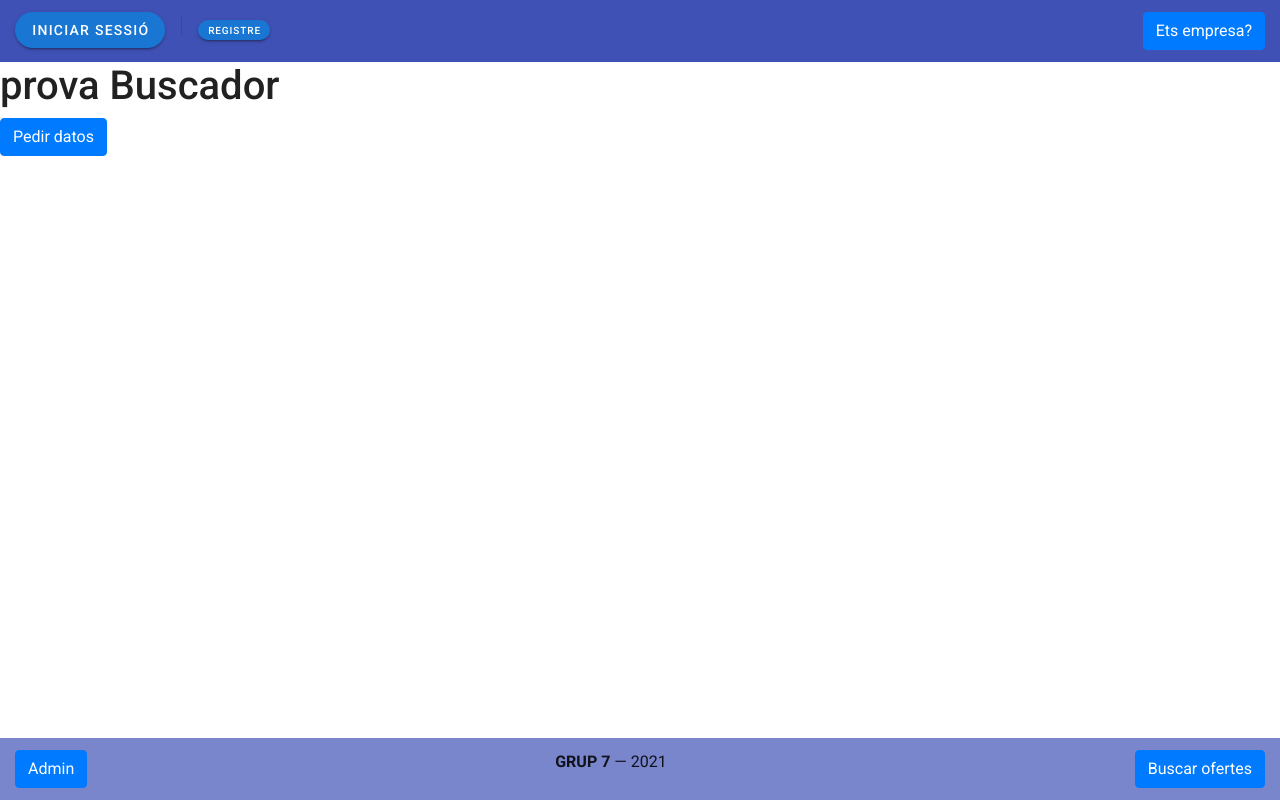
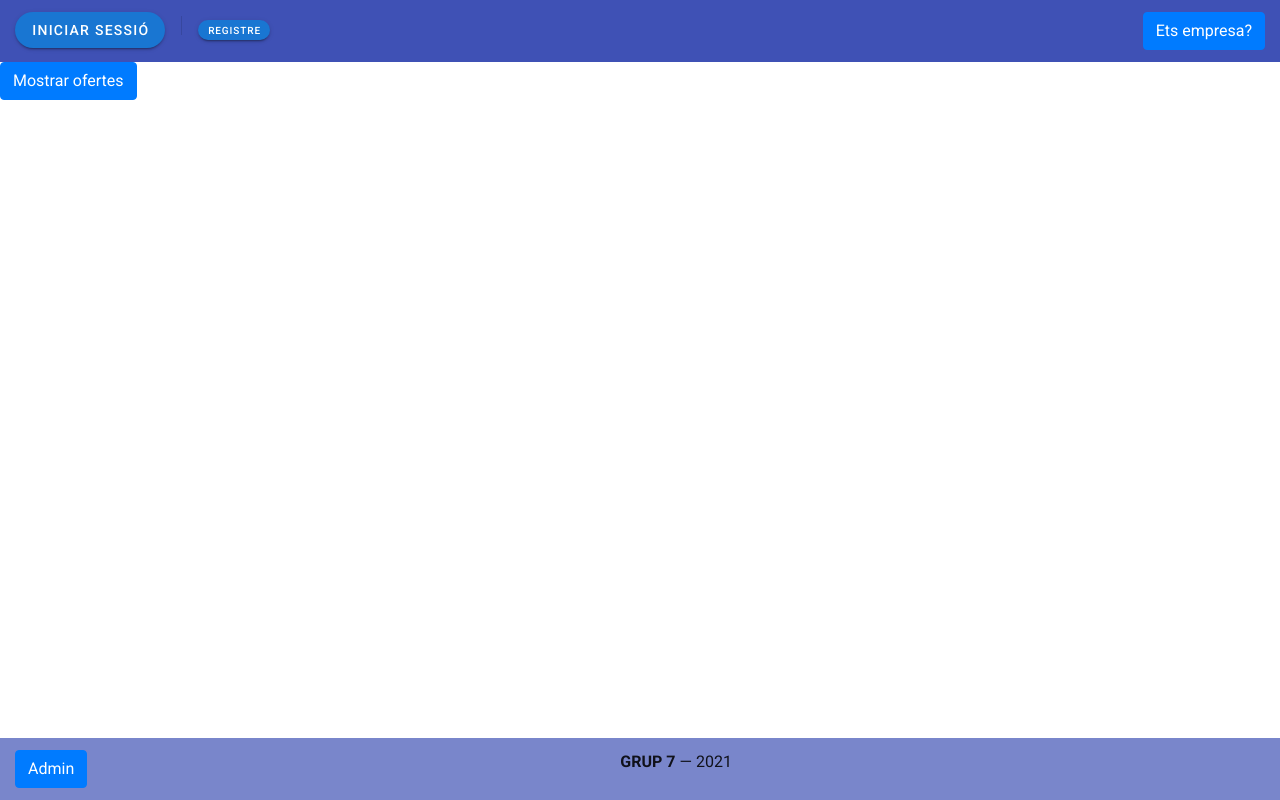
Before and after one commit to gerarnoli/borsa_treball, a Vue app in the folder borsa_terball_grup7/: page / in a window 1280 px wide. Built offline with nearby package versions, Linux system fonts and the light colour scheme.

Commit message:
mostrar ofertes

```diff
--- a/borsa_terball_grup7/src/components/Buscador.vue
+++ b/borsa_terball_grup7/src/components/Buscador.vue
@@ -1,7 +1,6 @@
 <template>
 <div>
-    <h1>prova Buscador</h1>
-    <b-button @click="pedirDatos" variant="primary">Pedir datos</b-button>
+    <b-button @click="pedirDatos" variant="primary">Mostrar ofertes</b-button>
     <b-row>
         <b-card-group deck>
             <Oferta v-for="oferta in resultado"
--- a/borsa_terball_grup7/src/components/Footer.vue
+++ b/borsa_terball_grup7/src/components/Footer.vue
@@ -6,19 +6,13 @@
     >
       <b-button v-b-modal.modal-2 class="admin" variant="primary">Admin</b-button>
       <strong>GRUP 7</strong> — {{ new Date().getFullYear() }}
-      <b-button class="buscador" variant="primary">Buscar ofertes</b-button>
     </v-col>
   </v-footer>
 </template>
-
-
 
 <style scoped>
 .admin {
   float: left;
 }
 
-.buscador {
-  float: right;
-}
 </style>
```
Also changed, not shown: 1 other file (tests, documents, lock files or other folders).
